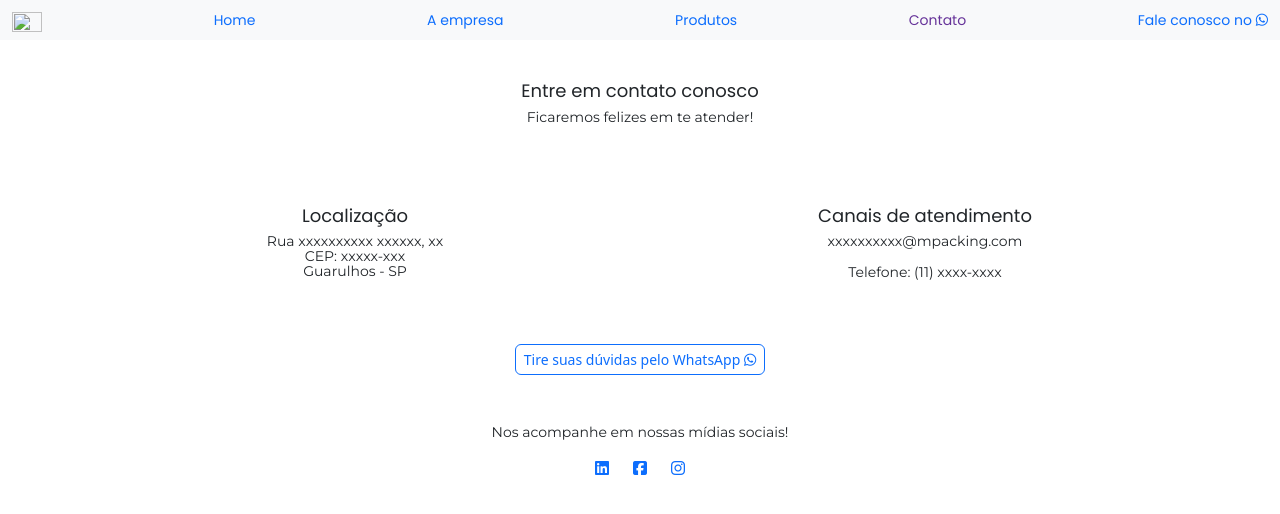
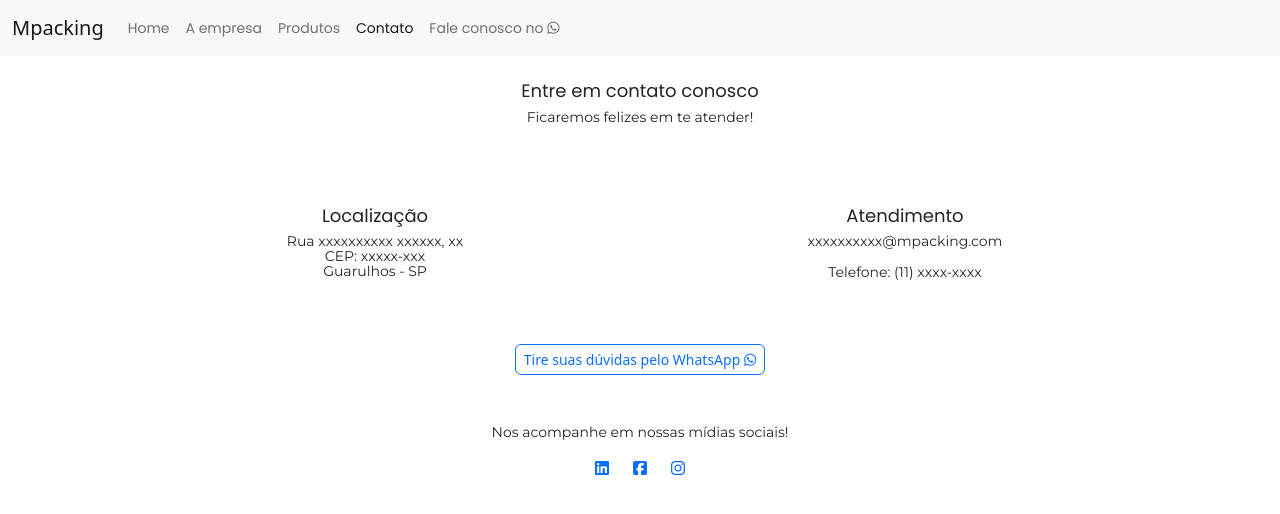
Before and after one commit to elizbethsandri/Mpacking, a website: page contato.html in a window 1280 px wide. Drawn offline with nearby package versions, Linux system fonts and the light colour scheme.

Commit message:
made navbar work properly
it was missing the js <script> bootstrap link

```diff
--- a/contato.html
+++ b/contato.html
@@ -6,6 +6,7 @@
     <meta name="viewport" content="width=device-width, initial-scale=1">
     <link rel="stylesheet" href="css/contato.css" />
     <link href="https://cdn.jsdelivr.net/npm/bootstrap@5.2.3/dist/css/bootstrap.min.css" rel="stylesheet" integrity="sha384-rbsA2VBKQhggwzxH7pPCaAqO46MgnOM80zW1RWuH61DGLwZJEdK2Kadq2F9CUG65" crossorigin="anonymous">
+    <script src="https://cdn.jsdelivr.net/npm/bootstrap@5.2.3/dist/js/bootstrap.bundle.min.js" integrity="sha384-kenU1KFdBIe4zVF0s0G1M5b4hcpxyD9F7jL+jjXkk+Q2h455rYXK/7HAuoJl+0I4" crossorigin="anonymous"></script>
     <script src="https://kit.fontawesome.com/fc855e3d03.js" crossorigin="anonymous"></script>
     <link rel="preconnect" href="https://fonts.googleapis.com"><link rel="preconnect" href="https://fonts.gstatic.com" crossorigin><link href="https://fonts.googleapis.com/css2?family=Montserrat:ital,wght@0,100;0,200;0,300;0,400;0,500;0,600;0,700;1,300;1,400;1,500;1,600;1,700&family=Poppins:ital,wght@0,100;0,200;0,400;0,700;1,200;1,300;1,400&family=Source+Code+Pro:wght@400;500&display=swap" rel="stylesheet">
     <meta name="description" content="A Mpacking é uma empresa jovem disposta a atender as necessidades do mercado de embalagens pet, para diversos segmentos.
@@ -13,32 +14,38 @@
     <title>Mpacking - Contato</title>
 </head>
 <body>
-    <div class="fixed-top">
-    <nav class="navbar bg-light">
+
+    <nav class="navbar fixed-top navbar-expand-md">
             <div class="container-fluid">
-                  <a class="logo d-none d-md-block">
-                      <img src="/" width="30px" height="20px"/>
-                  </a>
+                <a class="navbar-brand" href="#">
+                    Mpacking
+                </a>
+                <button class="navbar-toggler collapsed" type="button" data-bs-toggle="collapse" data-bs-target="#navbarToggler" aria-controls="navbarToggler" aria-expanded="false" aria-label="Toggle navigation">
+                  <span class="navbar-toggler-icon"></span>
+                </button>
+                <div class="navbar-collapse collapse" id="navbarToggler">
+                <ul class="navbar-nav">
                   <li class="nav-item">
-                    <a href="/index.html" title="Início">Home</a>
+                    <a class="nav-link" href="/index.html" title="Início">Home</a>
                   </li>
                   <li class="nav-item">
-                    <a href="/empresa.html" title="A empresa">A empresa</a>
+                    <a class="nav-link" href="/empresa.html" title="A empresa">A empresa</a>
                   </li>
                   <li class="nav-item">
-                    <a href="/produtos.html" title="Nossos produtos">Produtos</a>
-                  </li>
-                  <li class="active">
-                    <a href="/contato.html" title="Contato">Contato</a>
+                    <a class="nav-link" href="/produtos.html" title="Nossos produtos">Produtos</a>
                   </li>
                   <li class="nav-item">
-                      <a href="/contact.html" title="Contact">Fale conosco no
-                          <i class="fa-brands fa-whatsapp"></i>
+                    <a class="nav-link active" aria-current="page" href="/contato.html" title="Contato">Contato</a>
+                  </li>
+                  <li class="nav-item">
+                      <a class="nav-link" href="/contact.html" title="Contact">
+                        Fale conosco no <i class="fa-brands fa-whatsapp"></i>
                       </a>
                   </li>
+                </ul>
+                </div>
             </div>
     </nav>
-    </div>
     <div>
         <div class="container text-center">
             <div class="contact-us">
@@ -47,15 +54,15 @@
             </div>
             <div class="contact-us">
                 <div class="row">
-                    <div class="col-6">
+                    <div class="col-6 text-center">
                         <h4 class="titles">Localização</h4>
                         <p>
                             Rua xxxxxxxxxx xxxxxx, xx <br/>
                             CEP: xxxxx-xxx <br /> Guarulhos - SP
                         </p>
                     </div>
-                    <div class="col-6">
-                        <h4 class="titles">Canais de atendimento</h4>
+                    <div class="col-6 text-center">
+                        <h4 class="titles">Atendimento</h4>
                         <p>
                             xxxxxxxxxx@mpacking.com<br/>
                         </p>
@@ -68,7 +75,7 @@
                     <div class="mt-5">
                         <a class="whatsapp btn btn-outline-primary"
                         style="--bs-btn-padding-y: .25rem; --bs-btn-padding-x: .5rem; --bs-btn-font-size: 14px;"
-                        title="WhatsApp" href="/draft.html"> Tire suas dúvidas pelo WhatsApp
+                        title="WhatsApp" href="draft/draft.html"> Tire suas dúvidas pelo WhatsApp
                                 <i class="fa-brands fa-whatsapp"></i>
                         </a>
                     </div>
@@ -100,4 +107,5 @@
     </div>
 
 </body>
+<script src="script.js"></script>
 </html>
--- a/css/contato.css
+++ b/css/contato.css
@@ -10,6 +10,12 @@ nav a {
     text-decoration: none;
 }
 
+.navbar {
+    background-color: rgb(248, 248, 248);
+    padding: 0;
+    margin: 0;
+}
+
 .navbar li {
     display: flex;
     text-align: center;
@@ -17,6 +23,7 @@ nav a {
     font-family: var(--heading-font-family);
     font-size: 14px;
     font-weight: 400;
+    color: var(--primary-color);
 }
 .active a {
     color: rebeccapurple;
@@ -30,7 +37,7 @@ nav a {
 }
 
 .contact-us {
-    margin: 80px 0px 60px 0px;
+    margin: 80px 40px auto;
 }
 
 .contact-us p {
@@ -59,13 +66,7 @@ nav a {
     color: rgb(255, 255, 255);
 }
 
-.whatsapp a {
-    text-decoration: none;
-    transition: 0.5s all ease-in-out;
-}
-
-.whatsapp a:hover {
-    font-size: 12px;
+.whatsapp:hover {
     color: rgb(244, 255, 255);
     background-color: var(--primary-color);
 }
```
